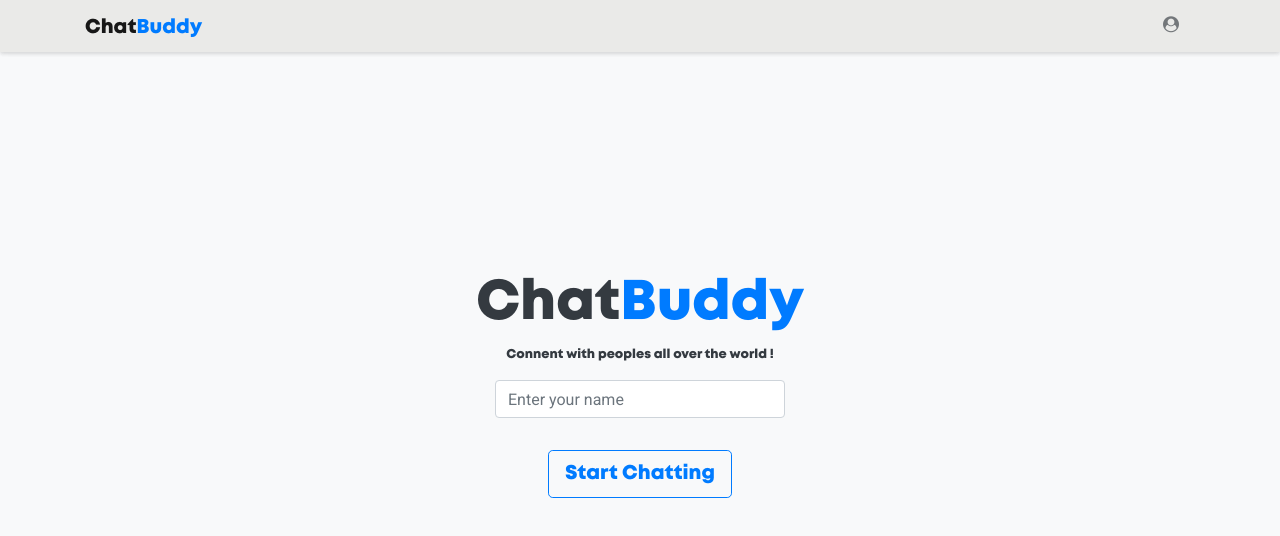
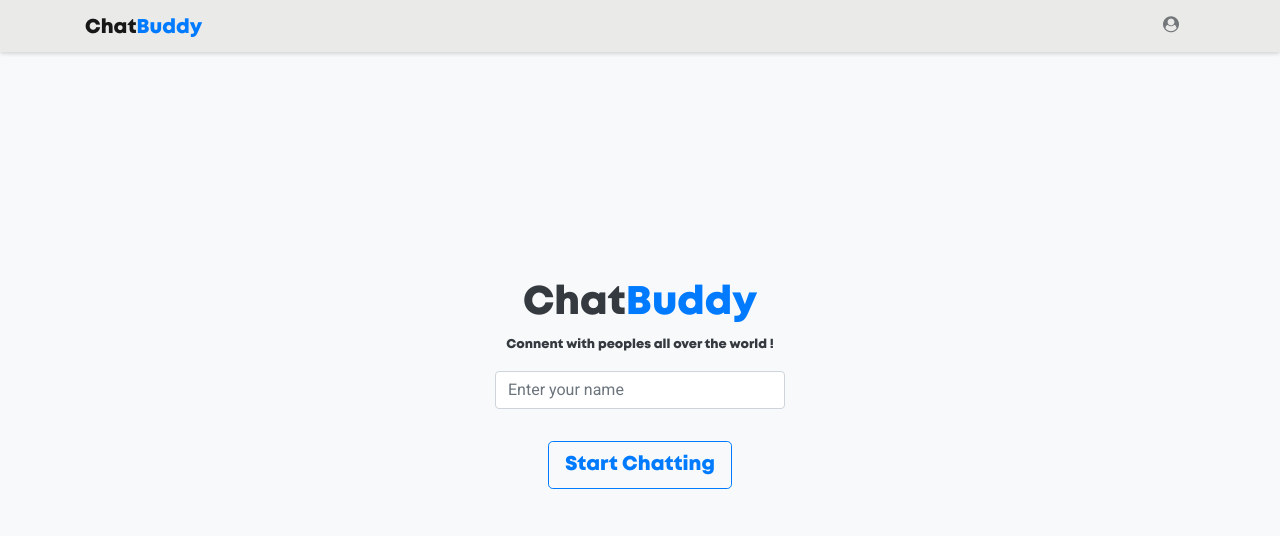
Before and after one commit to karandas777/Chatroom, a React (Create React App) app: page / in a window 1280 px wide. Shown: the top 536 px of the page. Built offline with nearby package versions, Linux system fonts and the light colour scheme.

Commit message:
fixed landing page issue

```diff
--- a/src/component/Landing.js
+++ b/src/component/Landing.js
@@ -55,7 +55,7 @@ export default class Landing extends Component {
                 <div className="text-dark pb-5 content">
                     <div className="container text-center">
 
-                        <h1 className="display-4 mt-3 brandname">Chat<span className="text-primary">Buddy</span></h1>
+                        <h1 className="h1 mt-3 brandname">Chat<span className="text-primary">Buddy</span></h1>
                         <p className="small brandname mb-3">Connent with peoples all over the world !</p>
                         <input type="text" name="username" value={this.state.username} placeholder={this.state.placeHolder} onChange={this.handleChange}
                             className="my-3 form-control mx-auto col-md-6">
```
